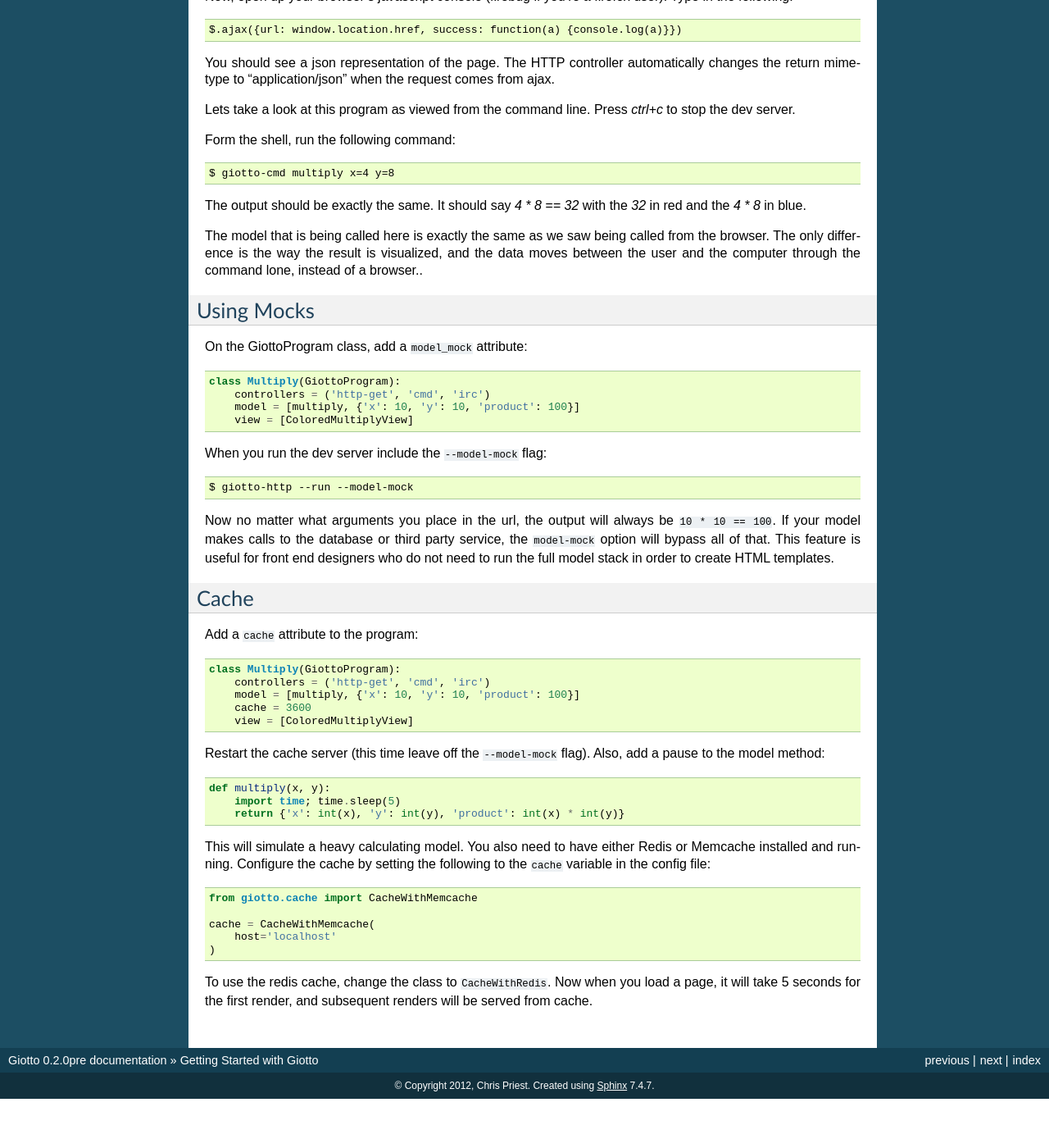
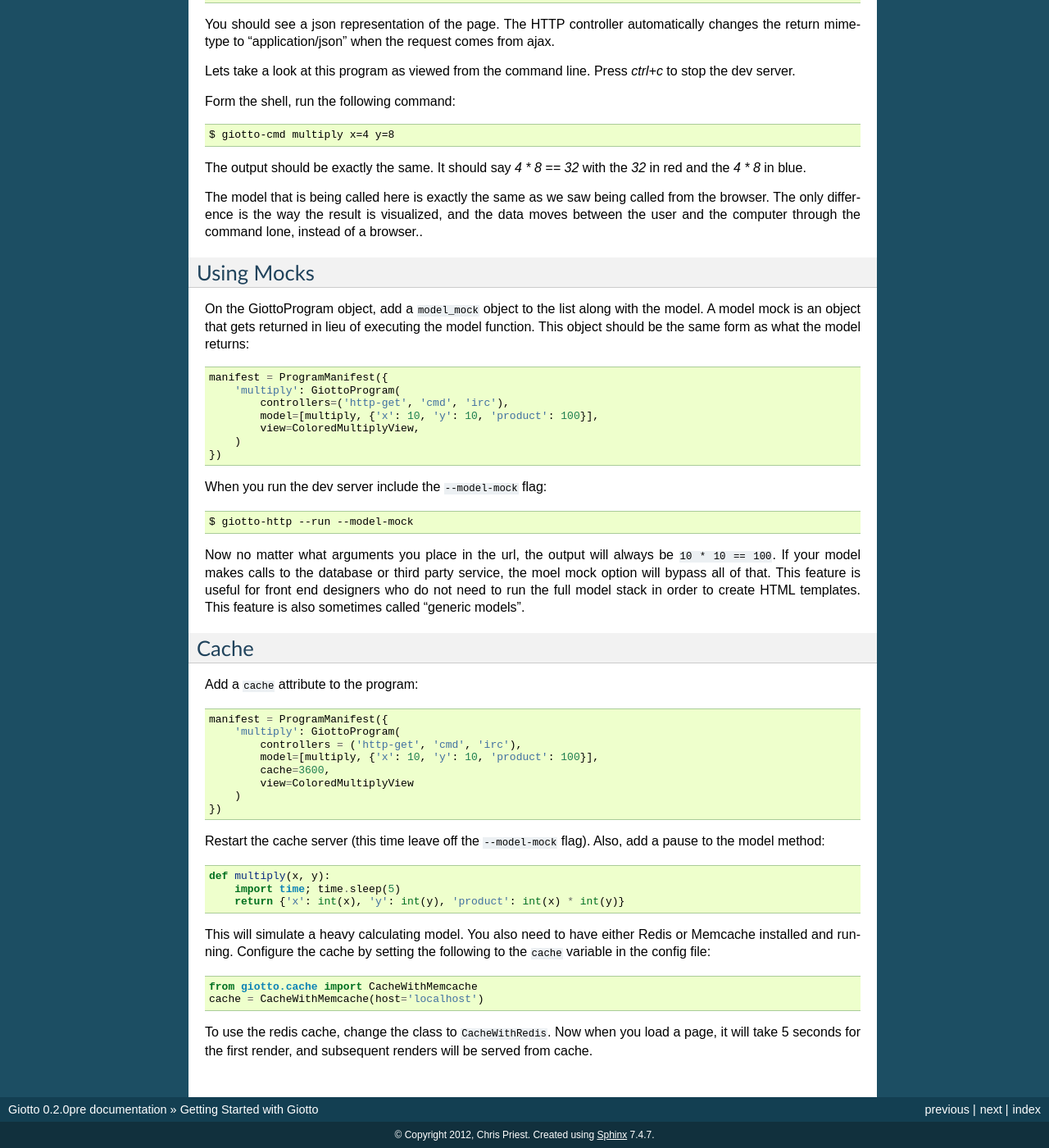
Before and after one commit to priestc/giotto, a Sphinx documentation site: the page built from docs/tutorial.rst, in a window 1280 px wide and 1400 px high, scrolled down 2354 px. Shown: the whole window at 82% size. Built offline with Sphinx 7.4.7, drawn with Linux system fonts in a browser that asks for light colours; pages that are not in the unit, such as notebooks, are missing from menus; before the commit the page ends 3694 px from its top, so only the background shows below that; some of the changed text lies outside the part shown.

Commit message:
updated tutorial and some docs, and the demo

```diff
--- a/docs/tutorial.rst
+++ b/docs/tutorial.rst
@@ -80,15 +80,12 @@ Inside the ``manifest.py`` file, you will see the following::
     def multiply(x, y):
         return {'x': int(x), 'y': int(y), 'product': int(x) * int(y)}
 
-
-    class Multiply(GiottoProgram):
-        controllers = ('http-get', 'cmd', 'irc')
-        model = [multiply, {'x': 3, 'y': 3, 'product': 9}]
-        cache = None
-        view = ColoredMultiplyView
-
     manifest = ProgramManifest({
-        'multiply': Multiply()
+        'multiply': GiottoProgram(
+            controllers = ('http-get', 'cmd', 'irc'),
+            model=[multiply, {'x': 3, 'y': 3, 'product': 9}],
+            view=ColoredMultiplyView
+        )
     })
 
 All Giotto applications are made up a collection of Giotto Programs. Each program class
@@ -156,12 +153,17 @@ and the data moves between the user and the computer through the command lone, i
 Using Mocks
 -----------
 
-On the GiottoProgram class, add a ``model_mock`` attribute::
+On the GiottoProgram object, add a ``model_mock`` object to the list along with the model.
+A model mock is an object that gets returned in lieu of executing the model function.
+This object should be the same form as what the model returns::
 
-    class Multiply(GiottoProgram):
-        controllers = ('http-get', 'cmd', 'irc')
-        model = [multiply, {'x': 10, 'y': 10, 'product': 100}]
-        view = [ColoredMultiplyView]
+    manifest = ProgramManifest({
+        'multiply': GiottoProgram(
+            controllers=('http-get', 'cmd', 'irc'),
+            model=[multiply, {'x': 10, 'y': 10, 'product': 100}],
+            view=ColoredMultiplyView,
+        )
+    })
 
 When you run the dev server include the ``--model-mock`` flag::
 
@@ -169,8 +171,9 @@ When you run the dev server include the ``--model-mock`` flag::
 
 Now no matter what arguments you place in the url, the output will always be ``10 * 10 == 100``.
 If your model makes calls to the database or third party service,
-the ``model-mock`` option will bypass all of that.
+the moel mock option will bypass all of that.
 This feature is useful for front end designers who do not need to run the full model stack in order to create HTML templates.
+This feature is also sometimes called "generic models".
 
 -----
 Cache
@@ -178,11 +181,14 @@ Cache
 
 Add a ``cache`` attribute to the program::
 
-    class Multiply(GiottoProgram):
-        controllers = ('http-get', 'cmd', 'irc')
-        model = [multiply, {'x': 10, 'y': 10, 'product': 100}]
-        cache = 3600
-        view = [ColoredMultiplyView]
+    manifest = ProgramManifest({
+        'multiply': GiottoProgram(
+            controllers = ('http-get', 'cmd', 'irc'),
+            model=[multiply, {'x': 10, 'y': 10, 'product': 100}],
+            cache=3600,
+            view=ColoredMultiplyView
+        )
+    })
 
 Restart the cache server (this time leave off the ``--model-mock`` flag).
 Also, add a pause to the model method::
@@ -197,10 +203,7 @@ Configure the cache by setting the following to the ``cache``
 variable in the config file::
 
     from giotto.cache import CacheWithMemcache
-
-    cache = CacheWithMemcache(
-        host='localhost'
-    )
+    cache = CacheWithMemcache(host='localhost')
 
 To use the redis cache, change the class to ``CacheWithRedis``.
 Now when you load a page, it will take 5 seconds for the first render,
```
Also changed, not shown: 2 other files.
